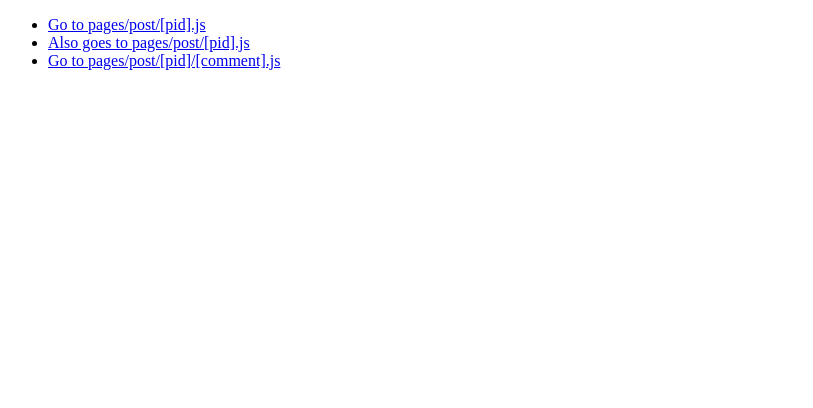
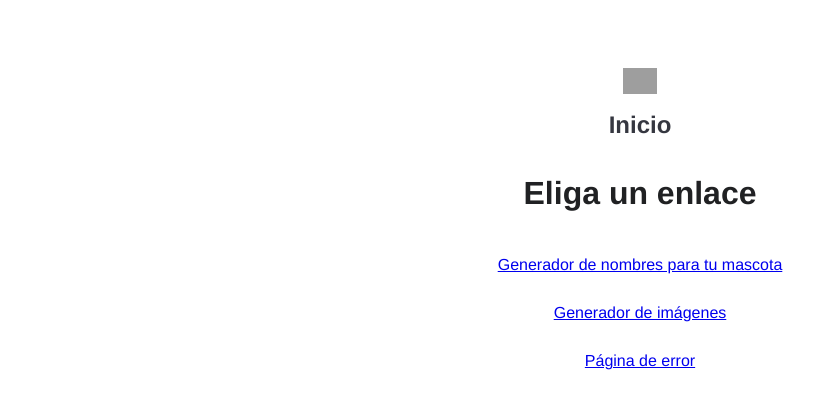
Before and after one commit to ULL-ESIT-DMSI-2223/nextjs-patricia-martinez-polo-alu0101116532, a Next.js app: page / in a window 1280 px wide. Shown: the top 408 px of the page, without its empty margins (0-813 px from the left). Built offline with nearby package versions, Linux system fonts and the light colour scheme; grey boxes are pictures that could not be loaded; a web font is replaced by a local one.

Commit message:
actualizando

```diff
--- a/pages/index.js
+++ b/pages/index.js
@@ -1,22 +1,27 @@
+import Link from 'next/link'
 import Head from "next/head";
 import styles from "./index.module.css";
-import Link from 'next/link'
 
 function Home() {
+
   return (
-    <ul>
-      <li>
-        <Link href="/post/abc">Go to pages/post/[pid].js</Link>
-      </li>
-      <li>
-        <Link href="/post/abc?foo=bar">Also goes to pages/post/[pid].js</Link>
-      </li>
-      <li>
-        <Link href="/post/abc/a-comment">
-          Go to pages/post/[pid]/[comment].js
-        </Link>
-      </li>
-    </ul>
+    <div>
+      <Head>
+        <title>Inicio</title>
+        <link rel="icon" href="/photo_icon.png" />
+      </Head>
+
+      <main className={styles.main}>
+        <img src="/photo_icon.png" className={styles.icon} />
+        <h2>Inicio</h2>
+        <h3>Eliga un enlace</h3>
+        <Link href="/pet"> Generador de nombres para tu mascota </Link>
+        <br></br>
+        <Link href="/image">Generador de imágenes</Link>
+        <br></br>
+        <Link href="/404">Página de error</Link>
+      </main>
+    </div>
   )
 }
 
```
